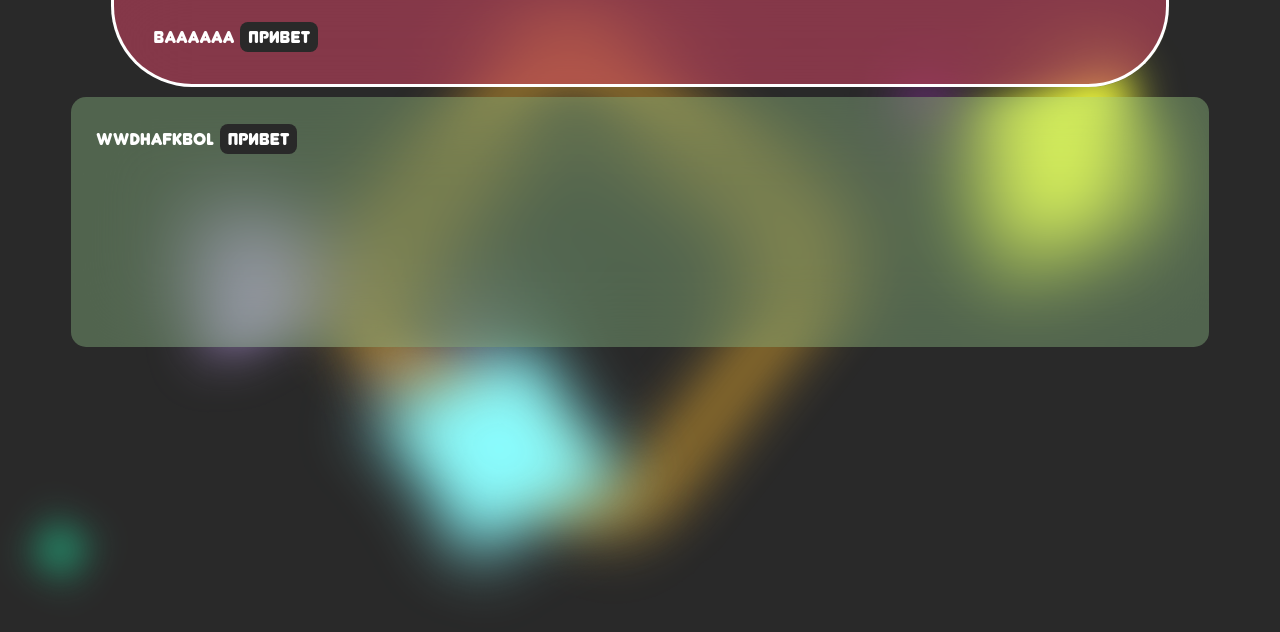
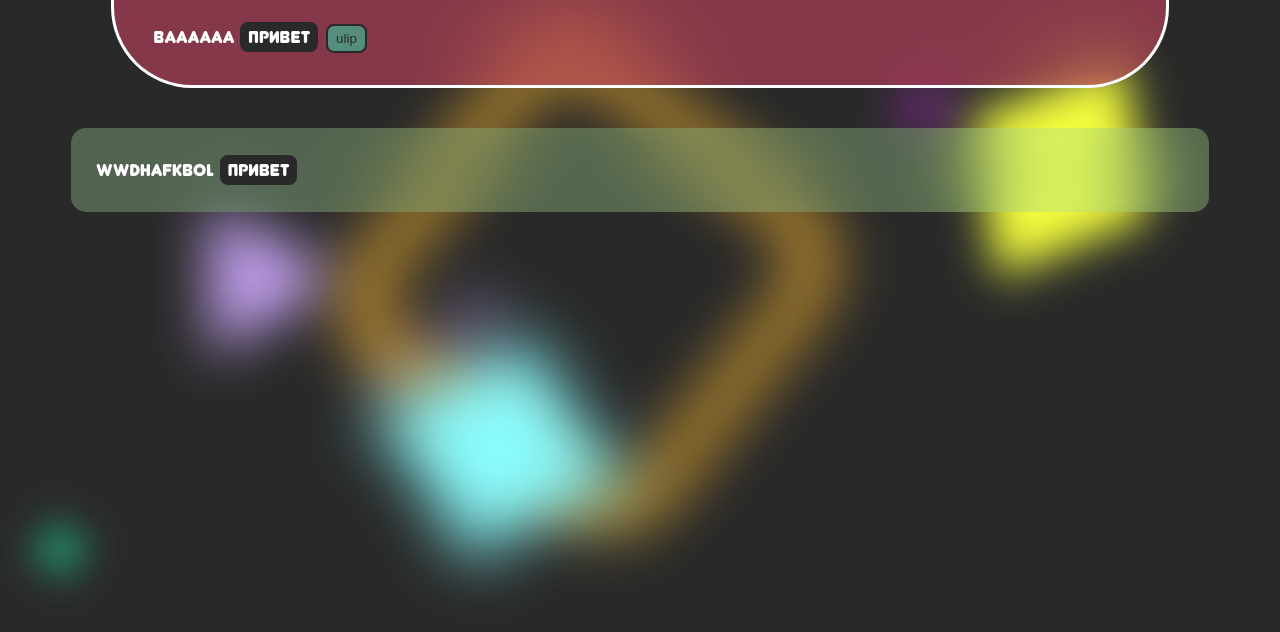
Before and after one commit to andreyka101/lesson-3j, a website built with Vite: page index.html in a window 1280 px wide. Built offline with nearby package versions, Linux system fonts and the light colour scheme; files whose address does not match are found by name.

Commit message:
rrfrffrfrrf

```diff
--- a/index.html
+++ b/index.html
@@ -9,6 +9,7 @@
   <!--  class="GLASSlOLLIPOPS_div" -->
   <!--  class="GLASSlOLLIPOPS_span" -->
   <!--  class="GLASSlOLLIPOPS_header" -->
+  <!--  class="GLASSlOLLIPOPS_button" -->
   <body>
     <div id="body">
       <header class="GLASSlOLLIPOPS_header">
@@ -16,6 +17,9 @@
         <span class="GLASSlOLLIPOPS_span">
           привет
         </span>
+        <button class="GLASSlOLLIPOPS_button">
+ulip
+        </button>
       </header>
 
       <div class="GLASSlOLLIPOPS_div">
--- a/src/interfaces_GLASSlOLLIPOPS.scss
+++ b/src/interfaces_GLASSlOLLIPOPS.scss
@@ -14,9 +14,9 @@ body{
   background-color: #292929;
   margin: 0;
   color: #ffffff;
+  font-family: "junegull1", "junegull2", "junegull3";
 }
 #body{
-  font-family: "junegull1", "junegull2", "junegull3";
   font-size: 17px;
   width: 100%;
   height: 100%;
@@ -25,10 +25,20 @@ body{
   left: 0%;
   z-index: 1;
 
+
+}
+
 .GLASSlOLLIPOPS_div{
   width: 85%;
-    height: 200px;
   background-color: #a8e4a052;
+  // background-color: #fdca9352;
+  // background-color: #ece9b252;
+  // background-color: #f3ffab52;
+  // background-color: #abfff252;
+  // background-color: #a1c9df52;
+  // background-color: #a5a1df52;
+  // background-color: #d49fdf52;
+  // background-color: #efb2b252;
   backdrop-filter: blur(40px);
   border-radius: 15px;
   padding: 25px;
@@ -59,6 +69,14 @@ body{
   padding: 20px 40px 30px;
   margin: 10px auto;
   margin-top: 0;
-
+  margin-bottom: 40px;
 }
+.GLASSlOLLIPOPS_button{
+  background-color: #18ffc46e;
+  display: inline-block;
+  color: #292929;
+  border-radius: 8px;
+  padding: 5px 8px;
+  margin: 2px;
+  border: #292929 2.5px solid;
 }
--- a/src/live_background.ts
+++ b/src/live_background.ts
@@ -26,6 +26,7 @@ export default class LiveBackgroundMod {
   transform: translate(${(Math.random() * ((document.documentElement.clientWidth - 200) - -100) + -100).toFixed(1)}px, ${(Math.random() * ((document.documentElement.clientHeight - 200) - -100) + -100).toFixed(1)}px) rotate(${Math.round(Math.random() * (360 - 0) + 0)}deg);
   position: fixed;
   transition: 0.5s;
+  z-index: -2;
   `
       }
 
@@ -80,6 +81,7 @@ export default class LiveBackgroundMod {
     transform: translateY(${(Math.random() * ((document.documentElement.clientHeight + 100) - -100) + -100).toFixed(1)}px);
     position: fixed;
     transition: 0.7s;
+    z-index: -2;
     `
   }
   setTimeout(() => {
```
Lines whose indentation alone changed are shown as unchanged.
